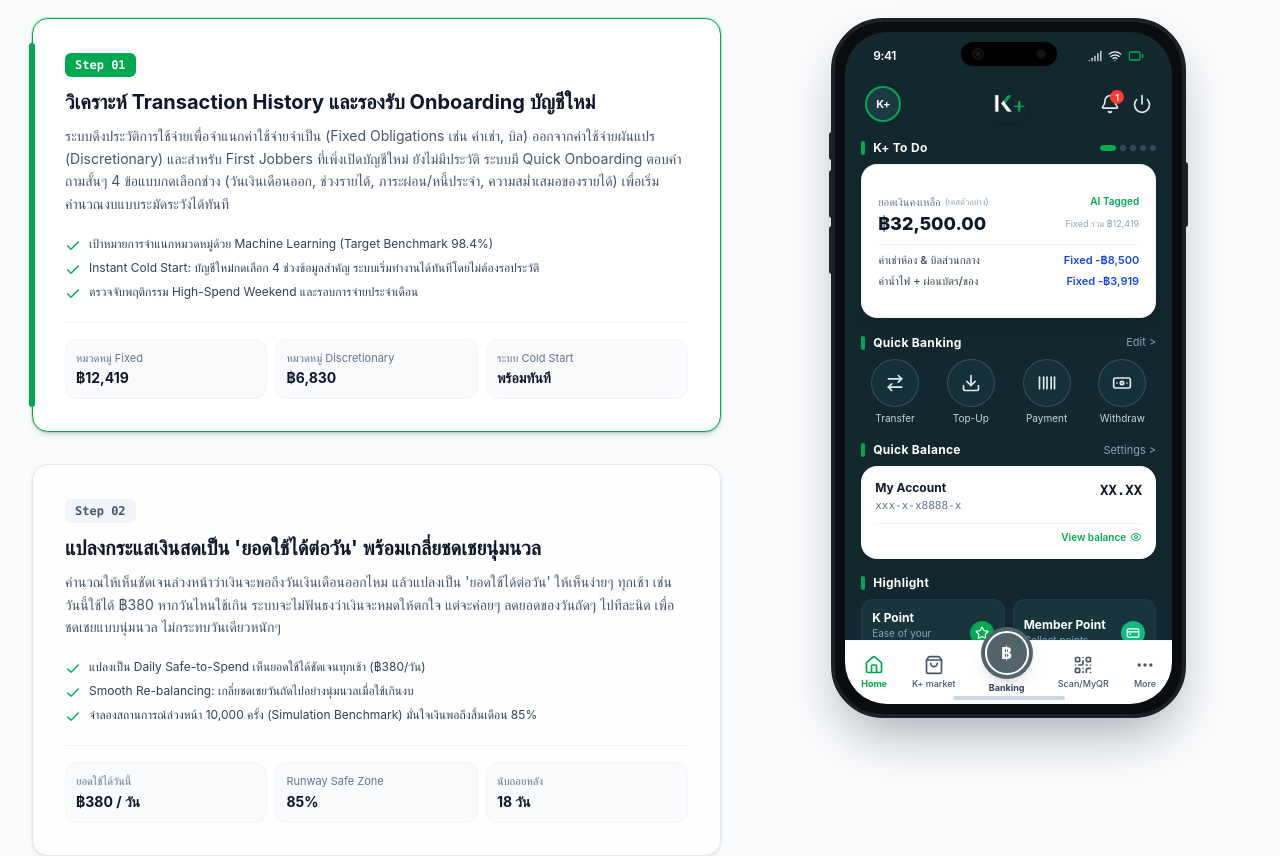
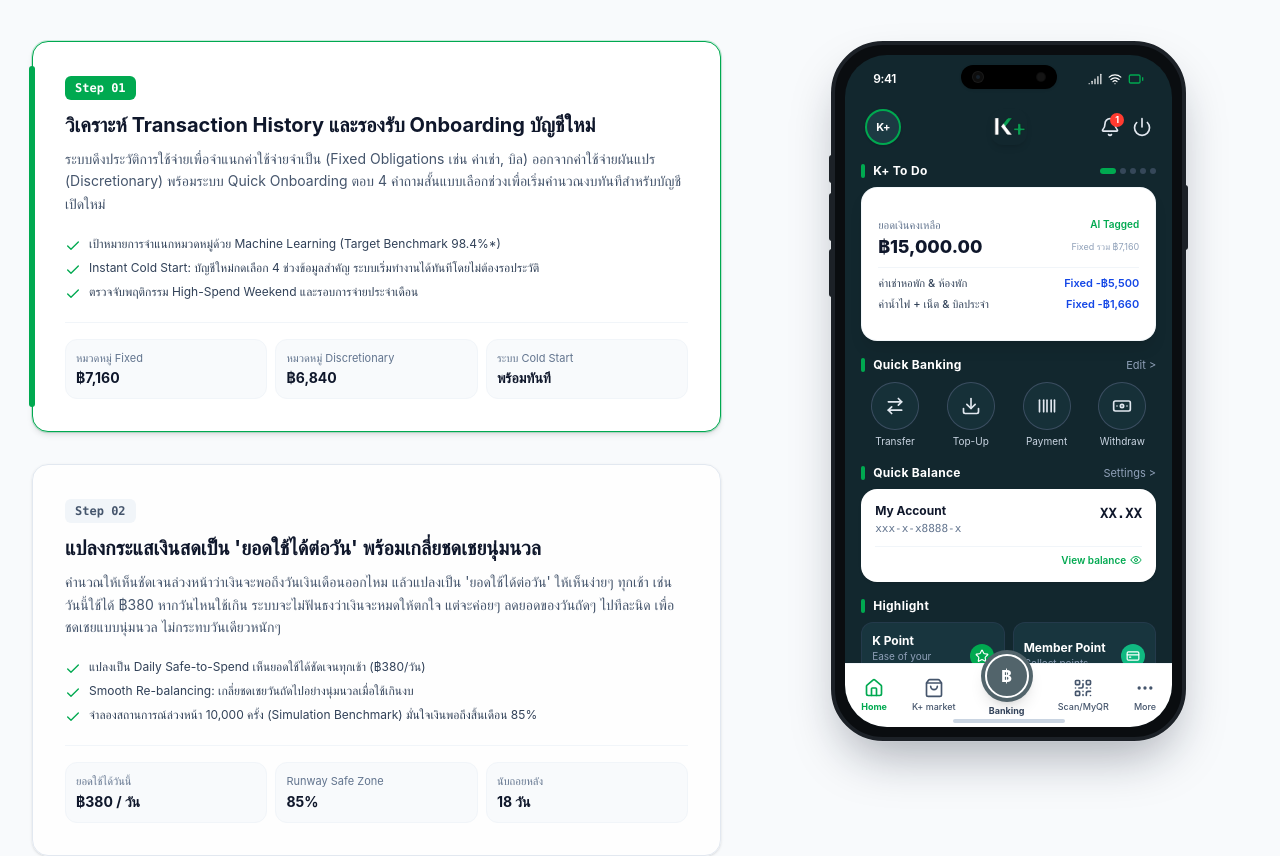
Before and after one commit to Panupong-xD/KTBG-Hackathon, a Next.js app: page / in a window 1280 px wide. Shown: the part 2320-3176 px from the top of the page. Built offline with nearby package versions, Linux system fonts and the light colour scheme.

Commit message:
feat: update financial data and descriptions across components for improved accuracy and clarity; adjust values in KBankPhoneMockup, Screen1Data, ProblemGrid, and scrollySteps to reflect realistic financial scenarios for early-career professionals

```diff
--- a/src/components/InnovationConcept.tsx
+++ b/src/components/InnovationConcept.tsx
@@ -16,13 +16,12 @@
           </span>
 
           <h2 className="text-2xl sm:text-4xl lg:text-5xl font-extrabold tracking-tight leading-tight">
-            พร้อมเปลี่ยนพฤติกรรมการเงินของ<br />
-            " First Jobbers " <br />
-            ด้วย AI ที่รู้ใจคุณแล้วหรือยัง?
+            มองเห็นเส้นทางการเงินล่วงหน้า<br />
+            สร้างเงินออมก้อนแรกอย่างมั่นใจ
           </h2>
 
           <p className="mt-4 text-emerald-50 text-sm sm:text-base max-w-xl mx-auto leading-relaxed font-normal">
-            สัมผัสประสบการณ์ Financial Runway Intelligence ที่ช่วยให้คนเริ่มทำงานตัดสินใจทางการเงินได้อย่างมั่นใจ ไม่ต้องลุ้นสิ้นเดือน พร้อมเปลี่ยนเงินเศษเหลือเป็นเงินออมที่งอกเงยใน K PLUS
+            โดยที่คุณเป็นผู้ควบคุมและตัดสินใจเอง 100% ปราศจากการบังคับตัดเงินส่วนตัว ลื่นไหล ปลอดภัยตามมาตรฐานธนาคารกสิกรไทย
           </p>
 
           {/* Action Buttons (Restored without Early Prototype) */}
--- a/src/components/KBankPhoneMockup.tsx
+++ b/src/components/KBankPhoneMockup.tsx
@@ -187,31 +187,30 @@
                       <div className="my-auto">
                         <div className="flex items-start justify-between mb-2 pb-1.5 border-b border-slate-100">
                           <div>
-                            <div className="text-[11px] font-medium text-slate-500 flex items-center gap-1">
-                              <span>ยอดเงินคงเหลือ</span>
-                              <span className="text-[9px] text-slate-400 font-normal">(เคสตัวอย่าง)</span>
+                            <div className="text-[11px] font-medium text-slate-500">
+                              ยอดเงินคงเหลือ
                             </div>
-                            <div className="text-lg font-extrabold text-slate-900">฿32,500.00</div>
+                            <div className="text-lg font-extrabold text-slate-900">฿15,000.00</div>
                           </div>
                           <div className="text-right">
                             <span className="text-[10px] font-semibold text-[#00A950] block">
                               AI Tagged
                             </span>
-                            <span className="text-[9px] text-slate-400">Fixed รวม ฿12,419</span>
+                            <span className="text-[9px] text-slate-400">Fixed รวม ฿7,160</span>
                           </div>
                         </div>
 
                         <div className="space-y-1.5 text-xs">
                           <div className="flex items-center justify-between">
-                            <span className="text-slate-700 font-medium text-[11px]">ค่าเช่าห้อง & บิลส่วนกลาง</span>
+                            <span className="text-slate-700 font-medium text-[11px]">ค่าเช่าหอพัก & ห้องพัก</span>
                             <span className="text-[11px] text-blue-700 font-semibold">
-                              Fixed -฿8,500
+                              Fixed -฿5,500
                             </span>
                           </div>
                           <div className="flex items-center justify-between">
-                            <span className="text-slate-700 font-medium text-[11px]">ค่าน้ำไฟ + ผ่อนบัตร/ของ</span>
+                            <span className="text-slate-700 font-medium text-[11px]">ค่าน้ำไฟ + เน็ต & บิลประจำ</span>
                             <span className="text-[11px] text-blue-700 font-semibold">
-                              Fixed -฿3,919
+                              Fixed -฿1,660
                             </span>
                           </div>
                         </div>
--- a/src/components/ProblemGrid.tsx
+++ b/src/components/ProblemGrid.tsx
@@ -9,7 +9,7 @@
       id: '01',
       title: 'Static Balance Trap',
       thaiTitle: 'กับดักยอดเงินคงเหลือ',
-      description: 'กรณีศึกษาตัวอย่าง: First Jobber เพิ่งได้เงินเดือนก้อนแรก เห็นเงินในบัญชีเหลือ 15,000 บาทแล้วคิดว่ารอด แต่ความจริงมีค่าเช่าหอพัก ค่าตัดบัตร และบิลคงค้างรอตัดอีก 12,000 บาทในอีก 18 วันข้างหน้า',
+      description: 'First Jobber เพิ่งได้เงินเดือนก้อนแรก เห็นเงินในบัญชี 15,000 บาทแล้วคิดว่ารอด แต่ความจริงมีค่าเช่าหอพัก ค่าน้ำไฟ และบิลคงค้างรอตัดอีก 7,160 บาทในอีก 18 วันข้างหน้า (เหลือเงินกินใช้วันละไม่ถึง 400 บาท)',
       traditionalApp: 'แสดงแค่ยอดเงินปัจจุบัน ไม่บอกว่าเงินนี้จะอยู่รอดได้อีกกี่วัน',
       aiSolution: 'คำนวณ Financial Runway เป็นหน่วย “จำนวนวัน” และ Safe Zone % ทันที'
     },
--- a/src/components/phone-screens/Screen1Data.tsx
+++ b/src/components/phone-screens/Screen1Data.tsx
@@ -15,14 +15,14 @@
           <span className="font-mono">xxx-2-89412-x</span>
         </div>
         <div className="text-2xl font-bold tracking-tight text-white mt-1">
-          ฿34,250.00
+          ฿15,000.00
         </div>
         <div className="flex items-center justify-between mt-2 pt-2 border-t border-emerald-500/30 text-[11px] text-emerald-100/90">
           <span className="flex items-center gap-1">
             <Sparkles className="w-3 h-3 text-amber-300" /> AI Classification Active
           </span>
           <span className="bg-emerald-950/50 px-2 py-0.5 rounded-full text-[10px] font-semibold text-emerald-300 border border-emerald-400/30">
-            98.4% Accuracy
+            98.4% Target*
           </span>
         </div>
       </div>
@@ -79,7 +79,7 @@
               <Home className="w-4 h-4" />
             </div>
             <div>
-              <div className="text-xs font-semibold text-slate-200">ค่าเช่าคอนโด Life Asoke</div>
+              <div className="text-xs font-semibold text-slate-200">ค่าเช่าหอพัก & ห้องพัก</div>
               <div className="flex items-center gap-1.5 mt-0.5">
                 <span className="text-[9px] bg-blue-500/20 text-blue-300 font-medium px-1.5 py-0.2 rounded border border-blue-500/30">
                   Fixed Obligation
@@ -89,7 +89,7 @@
             </div>
           </div>
           <div className="text-right">
-            <div className="text-xs font-bold text-rose-400">-฿8,500.00</div>
+            <div className="text-xs font-bold text-rose-400">-฿5,500.00</div>
             <div className="text-[9px] text-slate-400">จำเป็น</div>
           </div>
         </div>
@@ -123,7 +123,7 @@
               <Zap className="w-4 h-4" />
             </div>
             <div>
-              <div className="text-xs font-semibold text-slate-200">บิลค่าไฟ MEA การไฟฟ้านครหลวง</div>
+              <div className="text-xs font-semibold text-slate-200">บิลน้ำไฟ & ค่าเน็ต</div>
               <div className="flex items-center gap-1.5 mt-0.5">
                 <span className="text-[9px] bg-blue-500/20 text-blue-300 font-medium px-1.5 py-0.2 rounded border border-blue-500/30">
                   Fixed Utility
@@ -133,7 +133,7 @@
             </div>
           </div>
           <div className="text-right">
-            <div className="text-xs font-bold text-rose-400">-฿1,419.00</div>
+            <div className="text-xs font-bold text-rose-400">-฿1,660.00</div>
             <div className="text-[9px] text-slate-400">จำเป็น</div>
           </div>
         </div>
--- a/src/data/scrollySteps.ts
+++ b/src/data/scrollySteps.ts
@@ -22,15 +22,15 @@
     category: "Data Ingestion & Instant Cold Start",
     title: "วิเคราะห์ Transaction History และรองรับ Onboarding บัญชีใหม่",
     highlightPhrase: "แยกแยะค่าใช้จ่ายจำเป็น พร้อมระบบเริ่มใช้งานได้ตั้งแต่วันแรก",
-    description: "ระบบดึงประวัติการใช้จ่ายเพื่อจำแนกค่าใช้จ่ายจำเป็น (Fixed Obligations เช่น ค่าเช่า, บิล) ออกจากค่าใช้จ่ายผันแปร (Discretionary) และสำหรับ First Jobbers ที่เพิ่งเปิดบัญชีใหม่ ยังไม่มีประวัติ ระบบมี Quick Onboarding ตอบคำถามสั้นๆ 4 ข้อแบบกดเลือกช่วง (วันเงินเดือนออก, ช่วงรายได้, ภาระผ่อน/หนี้ประจำ, ความสม่ำเสมอของรายได้) เพื่อเริ่มคำนวณงบแบบระมัดระวังได้ทันที",
+    description: "ระบบดึงประวัติการใช้จ่ายเพื่อจำแนกค่าใช้จ่ายจำเป็น (Fixed Obligations เช่น ค่าเช่า, บิล) ออกจากค่าใช้จ่ายผันแปร (Discretionary) พร้อมระบบ Quick Onboarding ตอบ 4 คำถามสั้นแบบเลือกช่วงเพื่อเริ่มคำนวณงบทันทีสำหรับบัญชีเปิดใหม่",
     details: [
-      "เป้าหมายการจำแนกหมวดหมู่ด้วย Machine Learning (Target Benchmark 98.4%)",
+      "เป้าหมายการจำแนกหมวดหมู่ด้วย Machine Learning (Target Benchmark 98.4%*)",
       "Instant Cold Start: บัญชีใหม่กดเลือก 4 ช่วงข้อมูลสำคัญ ระบบเริ่มทำงานได้ทันทีโดยไม่ต้องรอประวัติ",
       "ตรวจจับพฤติกรรม High-Spend Weekend และรอบการจ่ายประจำเดือน"
     ],
     metrics: [
-      { label: "หมวดหมู่ Fixed", value: "฿12,419", sublabel: "ค่าเช่าห้อง + บิลประจำ + ผ่อนชำระ" },
-      { label: "หมวดหมู่ Discretionary", value: "฿6,830", sublabel: "คาเฟ่ & ช้อปปิ้งออนไลน์" },
+      { label: "หมวดหมู่ Fixed", value: "฿7,160", sublabel: "ค่าเช่าหอ ฿5,500 + บิลประจำ ฿1,660" },
+      { label: "หมวดหมู่ Discretionary", value: "฿6,840", sublabel: "งบกินใช้ 18 วัน (฿380/วัน)" },
       { label: "ระบบ Cold Start", value: "พร้อมทันที", sublabel: "เลือกเพียง 4 ข้อมูลหลัก (30 วินาที)" }
     ]
   },
```
Also changed, not shown: 1 other file (tests, documents, lock files or other folders).
